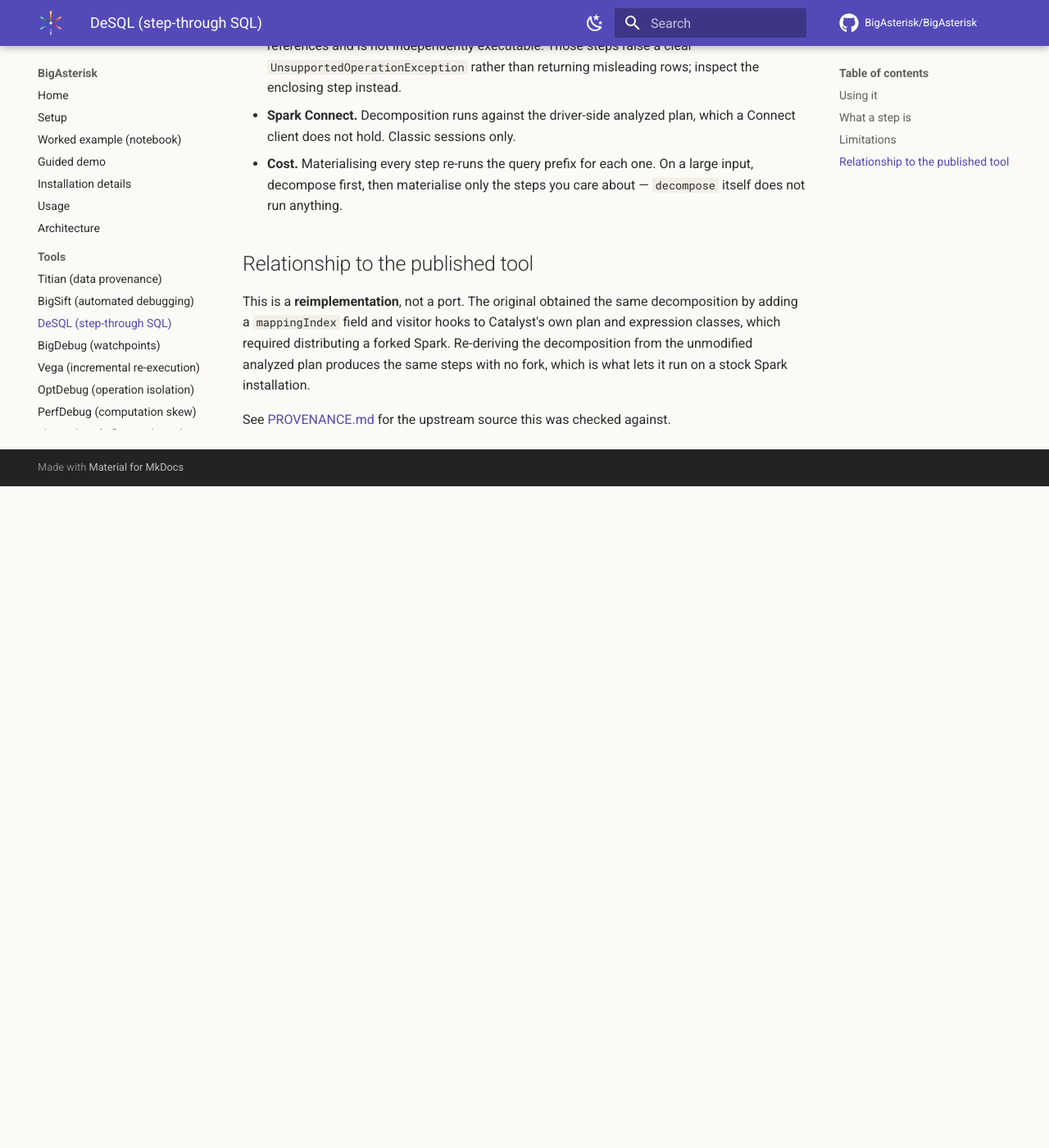
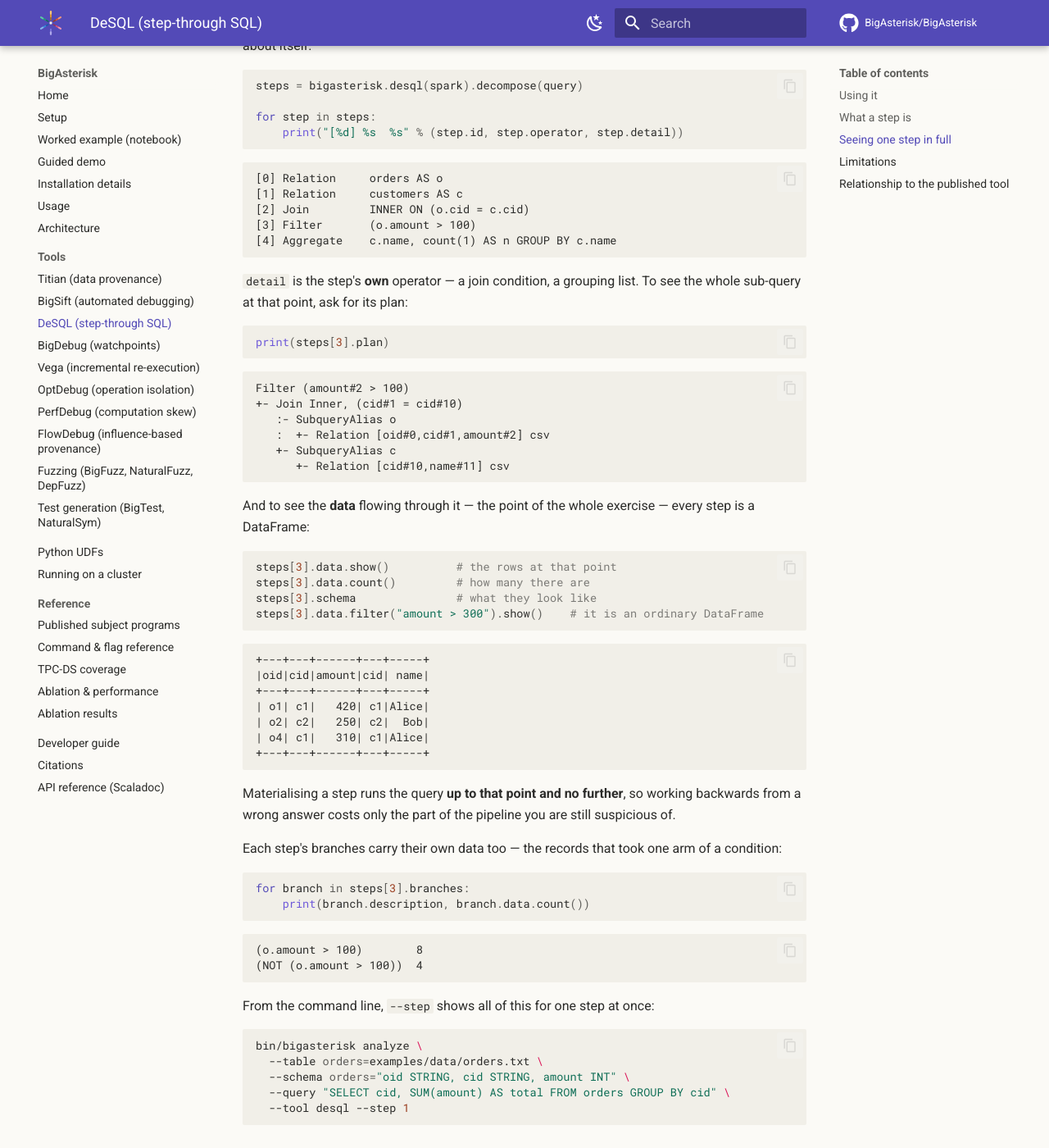
Before and after one commit to BigAsterisk/BigAsterisk, an MkDocs documentation site: the page built from docs/desql.md, in a window 1280 px wide and 1400 px high, scrolled down 1667 px. Shown: the whole window at 82% size. Built offline with MkDocs 1.6.1 and Material for MkDocs 9.7.7, drawn with Linux system fonts in a browser that asks for light colours; comment, search, counter and statistics services are not loaded; before the commit the page ends 2260 px from its top, so only the background shows below that; some of the changed text lies outside the part shown.

Commit message:
Show the sub-query at a step, and the data flowing through it
Two gaps in query decomposition, both reported.

A step printed its operator and its own expressions — "Join INNER ON (o.cid = c.cid)" —
and nothing about what it actually computes. For a leaf that reads "Relation orders" and
for a join it reads as a condition with no context, which is not what "the sub-query at
this point" means. QueryStep.plan now renders the whole sub-tree beneath the step: the
scans it reads, the filters already applied, the joins already made. `detail` remains the
step's own operator; the two answer different questions.

Seeing the *data* was already possible — every step is a DataFrame — but nothing said so
anywhere a reader would look. docs/desql.md now shows it: `steps[3].data.show()`,
`.count()`, `.schema`, and that each branch carries the records that took it. Since
materialising a step runs the query up to that point and no further, working backwards
from a wrong answer costs only the part still under suspicion.

From the command line, `analyze --tool desql --step N` prints one step in full — its
sub-query, its schema, its rows, and how many records take each branch — and the plain
listing now ends by saying that flag exists.

Also: the home page's callout is a bare "Quick demo" link.

````diff
--- a/docs/desql.md
+++ b/docs/desql.md
@@ -68,6 +68,89 @@
 `step.schema` is available without materialising anything, so you can inspect the shape
 of an intermediate result without paying to compute it.
 
+## Seeing one step in full
+
+`decompose` gives you the shape of the query; each step then answers three different
+questions about itself.
+
+```python
+steps = bigasterisk.desql(spark).decompose(query)
+
+for step in steps:
+    print("[%d] %s  %s" % (step.id, step.operator, step.detail))
+```
+
+```text
+[0] Relation     orders AS o
+[1] Relation     customers AS c
+[2] Join         INNER ON (o.cid = c.cid)
+[3] Filter       (o.amount > 100)
+[4] Aggregate    c.name, count(1) AS n GROUP BY c.name
+```
+
+`detail` is the step's **own** operator — a join condition, a grouping list. To see the
+whole sub-query at that point, ask for its plan:
+
+```python
+print(steps[3].plan)
+```
+
+```text
+Filter (amount#2 > 100)
++- Join Inner, (cid#1 = cid#10)
+   :- SubqueryAlias o
+   :  +- Relation [oid#0,cid#1,amount#2] csv
+   +- SubqueryAlias c
+      +- Relation [cid#10,name#11] csv
+```
+
+And to see the **data** flowing through it — the point of the whole exercise — every step
+is a DataFrame:
+
+```python
+steps[3].data.show()          # the rows at that point
+steps[3].data.count()         # how many there are
+steps[3].schema               # what they look like
+steps[3].data.filter("amount > 300").show()    # it is an ordinary DataFrame
+```
+
+```text
++---+---+------+---+-----+
+|oid|cid|amount|cid| name|
++---+---+------+---+-----+
+| o1| c1|   420| c1|Alice|
+| o2| c2|   250| c2|  Bob|
+| o4| c1|   310| c1|Alice|
++---+---+------+---+-----+
+```
+
+Materialising a step runs the query **up to that point and no further**, so working
+backwards from a wrong answer costs only the part of the pipeline you are still
+suspicious of.
+
+Each step's branches carry their own data too — the records that took one arm of a
+condition:
+
+```python
+for branch in steps[3].branches:
+    print(branch.description, branch.data.count())
+```
+
+```text
+(o.amount > 100)        8
+(NOT (o.amount > 100))  4
+```
+
+From the command line, `--step` shows all of this for one step at once:
+
+```bash
+bin/bigasterisk analyze \
+  --table orders=examples/data/orders.txt \
+  --schema orders="oid STRING, cid STRING, amount INT" \
+  --query "SELECT cid, SUM(amount) AS total FROM orders GROUP BY cid" \
+  --tool desql --step 1
+```
+
 ## Limitations
 
 - **Correlated subqueries.** A subquery that references the enclosing query carries
````
Also changed, not shown: docs/index.md (+2 -4 lines), 6 other files.
